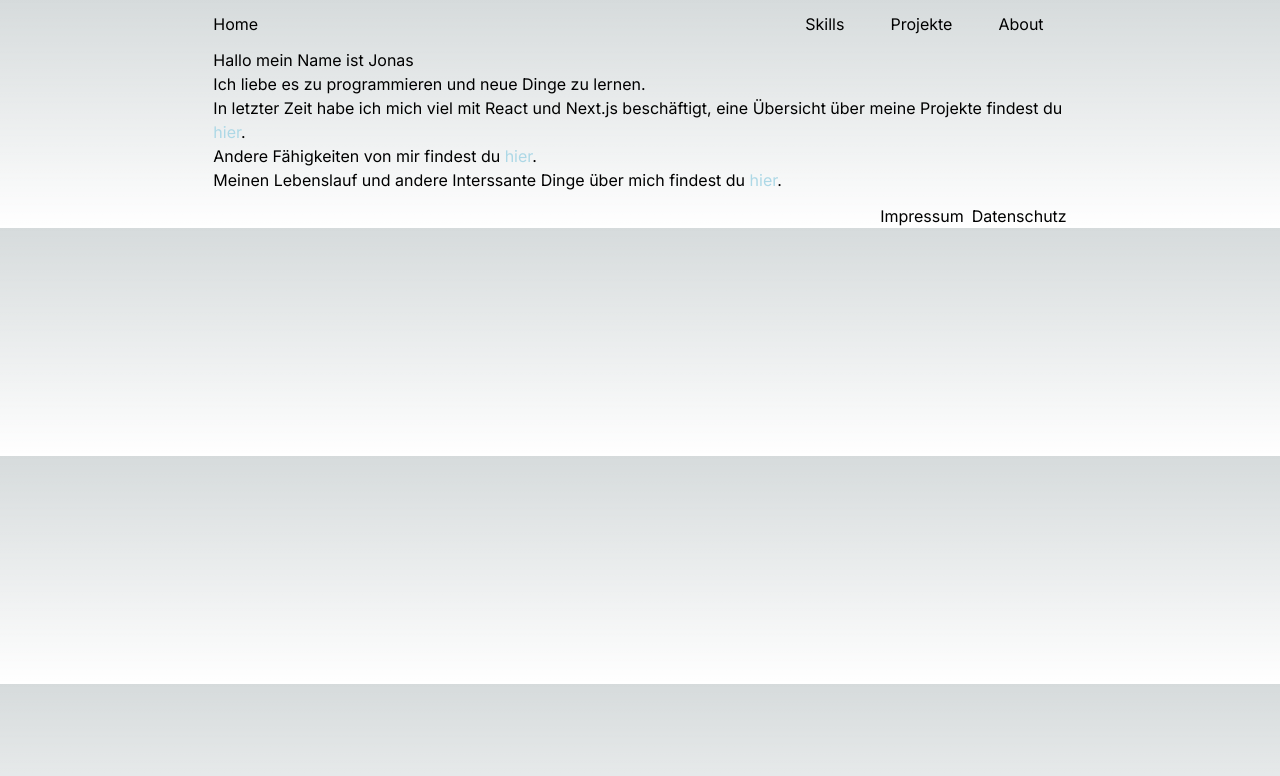
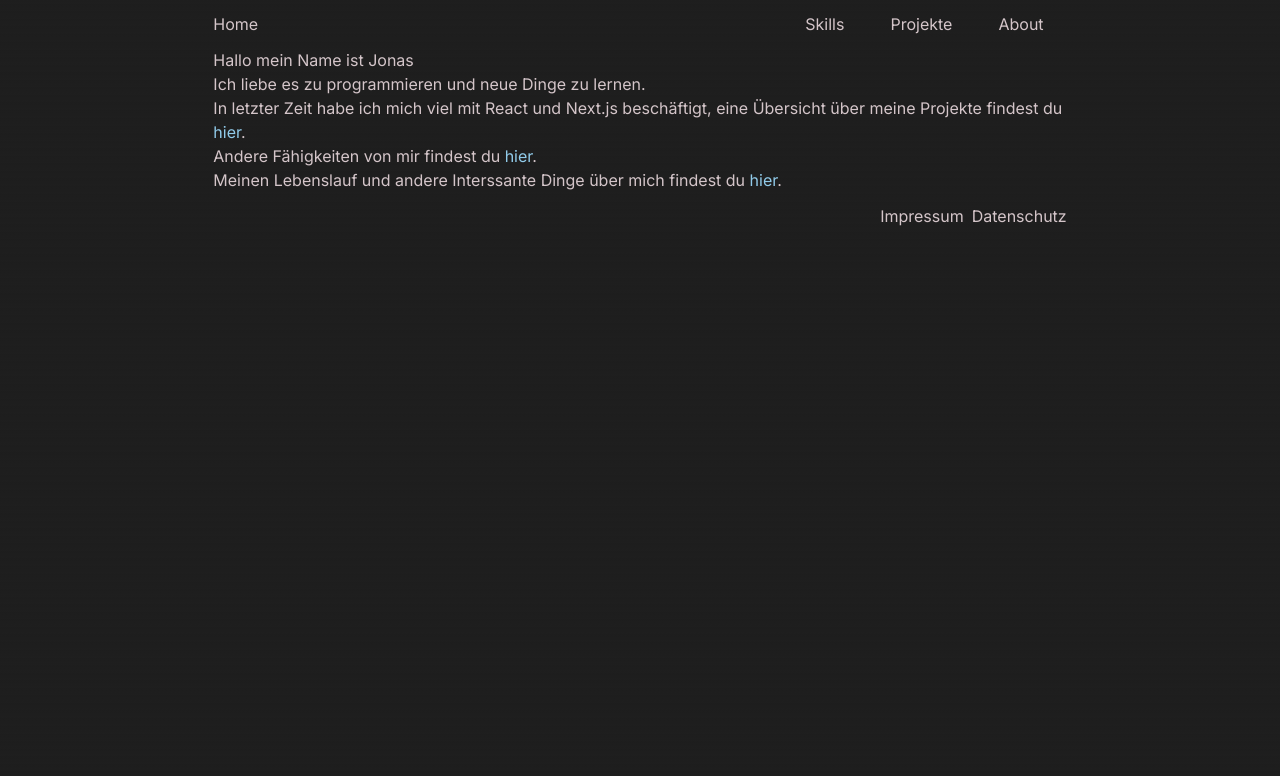
Before and after one commit to JonasRettig/jrettig.dev, a Next.js app: page / in a window 1280 px wide. Shown: the top 776 px of the page. Built offline with nearby package versions, Linux system fonts and the light colour scheme.

Commit message:
added color

```diff
--- a/src/app/about/page.tsx
+++ b/src/app/about/page.tsx
@@ -4,7 +4,7 @@ import Footer from "@/components/footer";
 export default function About() {
     return (
         <div>
-            <Header/>
+            <Header highlight={"about"}/>
             <div className="w-4/6 flex flex-col justify-self-center mx-auto max-sm:w-11/12">
                 <div>
                     Ich bin Jonas, gebürtiger Münsteraner. Die letzten Jahre habe ich an der Universität Münster Wirtschaftsinformatik studiert und bin nun auf der Suche nach einer neuen Herausforderung.
--- a/src/app/globals.css
+++ b/src/app/globals.css
@@ -4,20 +4,20 @@
 
 :root {
   --foreground-rgb: 0, 0, 0;
-  --background-start-rgb: 214, 219, 220;
-  --background-end-rgb: 255, 255, 255;
+  --background-start-rgb: 30, 30, 30;
+  --background-end-rgb: 30, 30, 30;
 }
 
-@media (prefers-color-scheme: dark) {
+/*@media (prefers-color-scheme: dark) {
   :root {
     --foreground-rgb: 255, 255, 255;
     --background-start-rgb: 0, 0, 0;
     --background-end-rgb: 0, 0, 0;
   }
-}
+}*/
 
 body {
-  color: rgb(var(--foreground-rgb));
+  color: rgb(212, 197, 201);
   background: linear-gradient(
       to bottom,
       transparent,
@@ -33,5 +33,5 @@ body {
 }
 
 a:not(#header, #footer) {
-  color: lightblue;
+  color: #91cbea;
 }
--- a/src/app/page.tsx
+++ b/src/app/page.tsx
@@ -4,7 +4,7 @@ import Header from "@/components/header";
 export default function Home() {
   return (
     <div>
-      <Header/>
+      <Header highlight={"home"}/>
       <div className="w-4/6 flex flex-col justify-self-center mx-auto max-sm:w-11/12">
         <h1>Hallo mein Name ist Jonas</h1>
         <div>
--- a/src/app/projects/page.tsx
+++ b/src/app/projects/page.tsx
@@ -38,7 +38,7 @@ export default function Projects() {
 
     return (
         <div>
-            <Header />
+            <Header highlight={"projects"}/>
             <div className="w-4/6 flex justify-self-center mx-auto max-sm:w-11/12">
                 <div className="flex flex-col">
                     <h1 className="font-bold"> Meine Projekte </h1>
--- a/src/app/skills/page.tsx
+++ b/src/app/skills/page.tsx
@@ -4,7 +4,7 @@ import Header from "@/components/header";
 export default function Skills() {
     return (
         <div>
-            <Header/>
+            <Header highlight={"skills"}/>
             <div className="w-4/6 flex flex-col justify-self-center mx-auto max-sm:w-11/12">
                 <div className="mb-2">
                     <b> Webentwicklung </b>
--- a/src/components/header.tsx
+++ b/src/components/header.tsx
@@ -1,21 +1,21 @@
 
 
 
-export default function Header() {
+export default function Header({highlight}: {highlight: string}) {
     return (
         <div className="w-screen flex">
             <div className="w-4/6 m-3 flex justify-between mx-auto max-sm:w-11/12">
-                <a href="/" id="header">
+                <a href="/" id="header" className={`text-${highlight === 'home' ? 'orangeHighlight' : 'default'} border-b-${highlight === 'home' ? '2' : '0'} border-orangeHighlight`}>
                     Home
                 </a>
                 <div className="w-2/6 flex justify-around max-sm:w-3/6">
-                    <a href="/skills" id="header">
+                    <a href="/skills" id="header" className={`text-${highlight === 'skills' ? 'orangeHighlight' : 'default'} border-b-${highlight === 'skills' ? '2' : '0'} border-orangeHighlight`}>
                         Skills
                     </a>
-                    <a href="/projects" id="header">
+                    <a href="/projects" id="header" className={`text-${highlight === 'projects' ? 'orangeHighlight' : 'default'} border-b-${highlight === 'projects' ? '2' : '0'} border-orangeHighlight`}>
                         Projekte
                     </a>
-                    <a href="/about" id="header">
+                    <a href="/about" id="header" className={`text-${highlight === 'about' ? 'orangeHighlight' : 'default'} border-b-${highlight === 'about' ? '2' : '0'} border-orangeHighlight`}>
                         About
                     </a>
                 </div>
--- a/tailwind.config.ts
+++ b/tailwind.config.ts
@@ -13,6 +13,9 @@ const config: Config = {
         "gradient-conic":
           "conic-gradient(from 180deg at 50% 50%, var(--tw-gradient-stops))",
       },
+      colors: {
+        "orangeHighlight" : "#c3602c",
+      }
     },
   },
   plugins: [],
```
